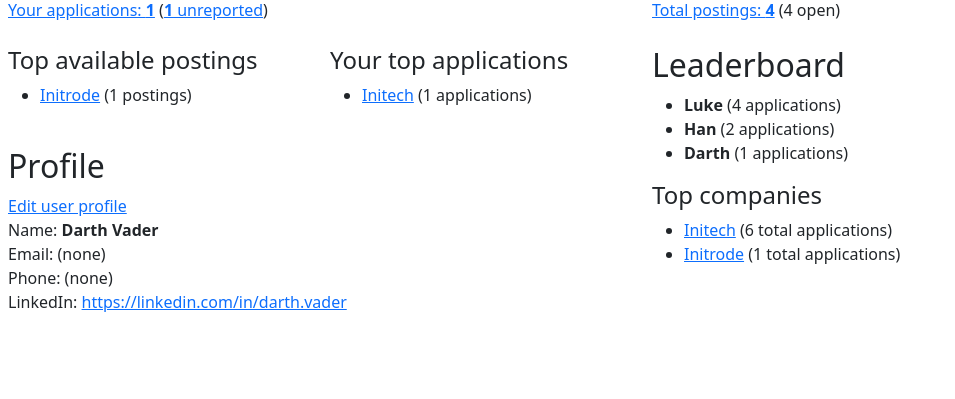
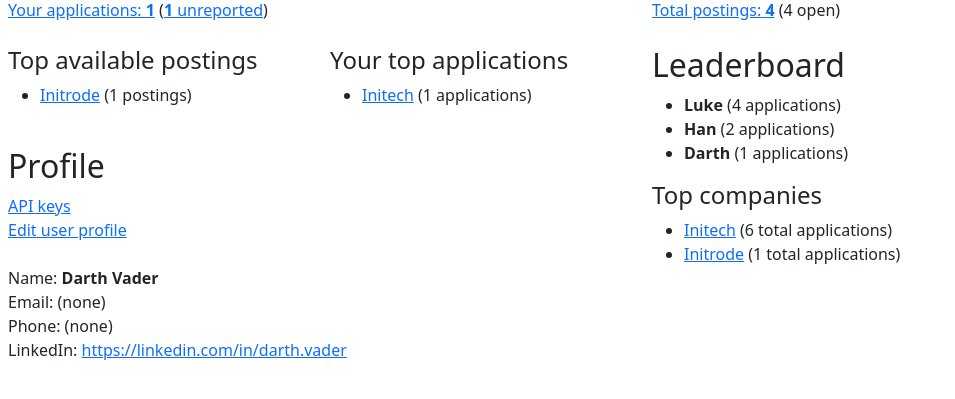
Before and after one commit to smkent/jobdb, a Django app: page / in a window 1280 px wide. Shown: the part 152-551 px from the top of the page, without its empty margins (0-955 px from the left). Run offline with Django 5.2, Linux system fonts and the light colour scheme; a user stored in the database is signed in; data comes from the database, SQL or seed files in the repository; parts of the project's set-up code (start-up, migrations or seed data) failed here and were passed over; some libraries are stand-ins or nearby versions.

Commit message:
Add api keys link in landing page Profile section

```diff
--- a/jobdb/main/templates/main/index.html
+++ b/jobdb/main/templates/main/index.html
@@ -44,7 +44,9 @@
           </div>
         </div>
         <h2>Profile</h2>
+        <a href="{% url 'personal:main_apikey_changelist' %}">API keys</a><br />
         <a href="{% url 'user_profile_edit' %}">Edit user profile</a><br />
+        <br />
         Name: <b>{{ request.user.first_name }} {{ request.user.last_name }}</b><br />
         Email: {{ request.user.email|default:'(none)' }}<br />
         Phone: {{ request.user.phone|default:'(none)' }}<br />
```
